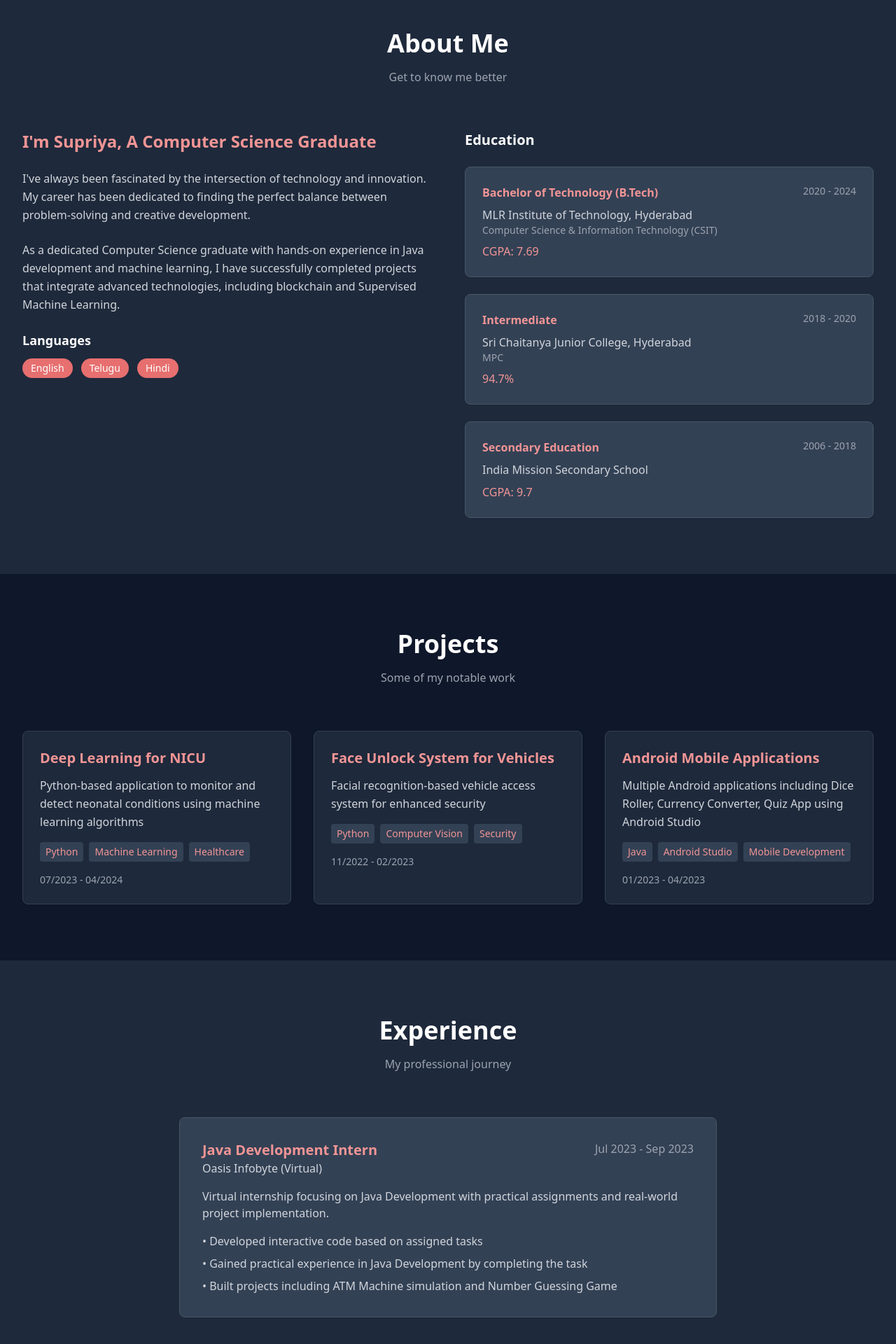
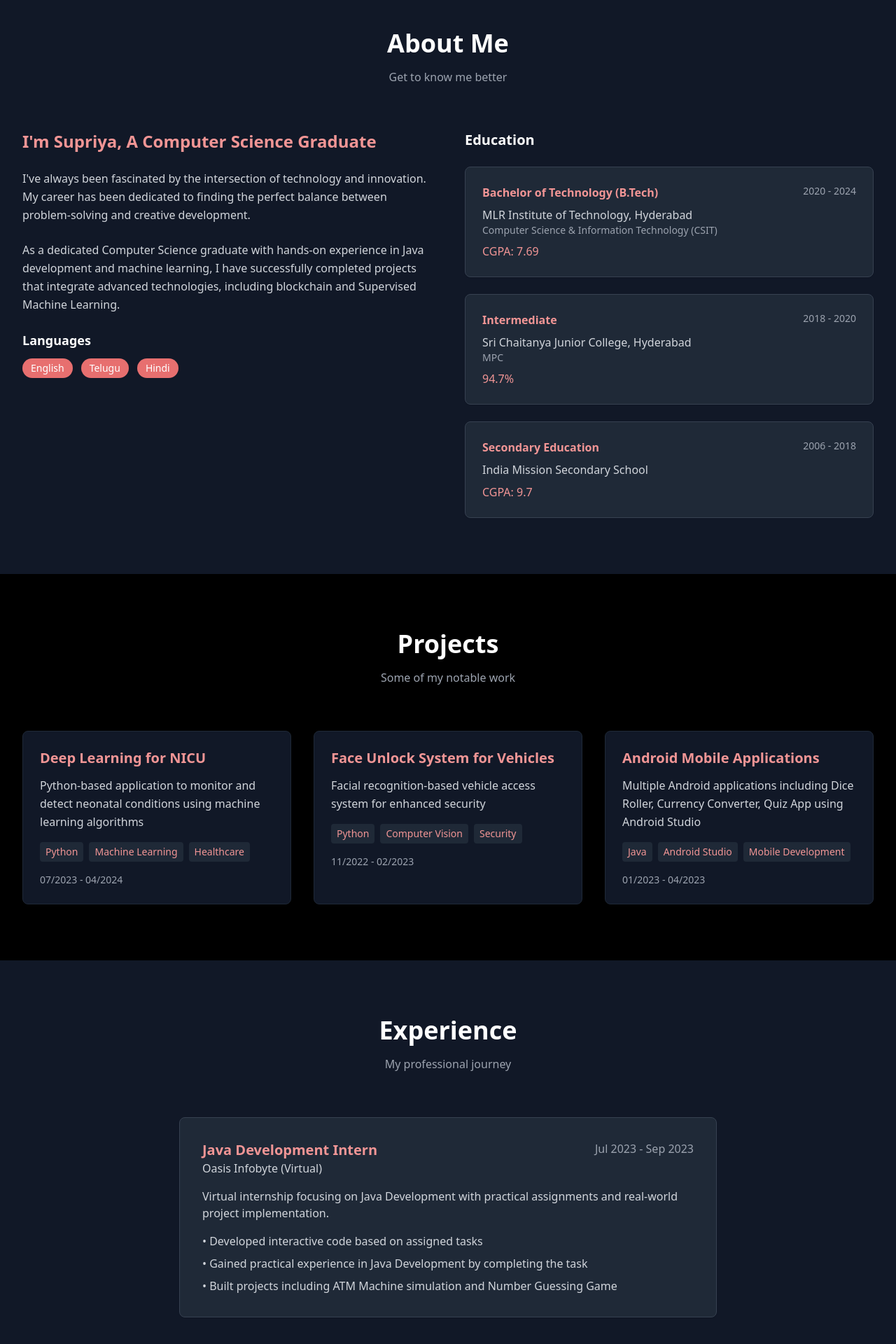
Before and after one commit to Abhiram0303/portfolio, a React (Vite) app: page / in a window 1280 px wide. Shown: the part 838-2758 px from the top of the page at 70% size. Built offline with nearby package versions, Linux system fonts and the light colour scheme.

Commit message:
Change DP and set theme to black
Updated profile picture and set the background color to black. Modified `src/pages/Index.tsx` and `src/index.css`.

```diff
--- a/src/pages/Index.tsx
+++ b/src/pages/Index.tsx
@@ -1,3 +1,4 @@
+
 import { useState } from 'react';
 import { Menu, X, Download, Linkedin } from 'lucide-react';
 import { Button } from '@/components/ui/button';
@@ -82,9 +83,9 @@ const Index = () => {
   ];
 
   return (
-    <div className="min-h-screen bg-slate-900 text-white">
+    <div className="min-h-screen bg-black text-white">
       {/* Navigation */}
-      <nav className="fixed top-0 left-0 right-0 z-50 bg-slate-900/95 backdrop-blur-sm border-b border-slate-800">
+      <nav className="fixed top-0 left-0 right-0 z-50 bg-black/95 backdrop-blur-sm border-b border-gray-800">
         <div className="max-w-7xl mx-auto px-4 sm:px-6 lg:px-8">
           <div className="flex justify-between items-center h-16">
             <div className="text-xl font-bold text-coral-400">SUPRIYA.</div>
@@ -112,7 +113,7 @@ const Index = () => {
 
         {/* Mobile Navigation */}
         {isMenuOpen && (
-          <div className="md:hidden bg-slate-800 border-t border-slate-700">
+          <div className="md:hidden bg-gray-900 border-t border-gray-800">
             <div className="px-2 pt-2 pb-3 space-y-1">
               <button onClick={() => scrollToSection('home')} className="block px-3 py-2 text-gray-300 hover:text-coral-400 w-full text-left">Home</button>
               <button onClick={() => scrollToSection('about')} className="block px-3 py-2 text-gray-300 hover:text-coral-400 w-full text-left">About</button>
@@ -171,7 +172,7 @@ const Index = () => {
               <div className="relative">
                 <div className="w-80 h-80 rounded-full border-4 border-coral-400 overflow-hidden">
                   <img
-                    src="/lovable-uploads/54482c4a-33f3-431e-9c59-5841fb28706e.png"
+                    src="/lovable-uploads/e2f5d714-0516-4791-9fe2-70a68d8f23dd.png"
                     alt="Supriya Ramidi"
                     className="w-full h-full object-cover"
                   />
@@ -185,7 +186,7 @@ const Index = () => {
       </section>
 
       {/* About Section */}
-      <section id="about" className="py-20 bg-slate-800">
+      <section id="about" className="py-20 bg-gray-900">
         <div className="max-w-7xl mx-auto px-4 sm:px-6 lg:px-8">
           <div className="text-center mb-16">
             <h2 className="text-4xl font-bold mb-4">About Me</h2>
@@ -221,7 +222,7 @@ const Index = () => {
               <h4 className="text-xl font-bold mb-6">Education</h4>
               <div className="space-y-6">
                 {education.map((edu, index) => (
-                  <Card key={index} className="bg-slate-700 border-slate-600">
+                  <Card key={index} className="bg-gray-800 border-gray-700">
                     <CardContent className="p-6">
                       <div className="flex justify-between items-start mb-2">
                         <h5 className="font-semibold text-coral-400">{edu.degree}</h5>
@@ -249,7 +250,7 @@ const Index = () => {
 
           <div className="grid md:grid-cols-2 lg:grid-cols-3 gap-8">
             {projects.map((project, index) => (
-              <Card key={index} className="bg-slate-800 border-slate-700 hover:border-coral-400 transition-all duration-300 hover:scale-105">
+              <Card key={index} className="bg-gray-900 border-gray-800 hover:border-coral-400 transition-all duration-300 hover:scale-105">
                 <CardContent className="p-6">
                   <h3 className="text-xl font-bold mb-3 text-coral-400">{project.title}</h3>
                   <p className="text-gray-300 mb-4 leading-relaxed">{project.description}</p>
@@ -257,7 +258,7 @@ const Index = () => {
                   <div className="mb-4">
                     <div className="flex flex-wrap gap-2">
                       {project.tech.map((tech, techIndex) => (
-                        <span key={techIndex} className="px-2 py-1 bg-slate-700 text-coral-400 rounded text-sm">
+                        <span key={techIndex} className="px-2 py-1 bg-gray-800 text-coral-400 rounded text-sm">
                           {tech}
                         </span>
                       ))}
@@ -273,7 +274,7 @@ const Index = () => {
       </section>
 
       {/* Experience Section */}
-      <section className="py-20 bg-slate-800">
+      <section className="py-20 bg-gray-900">
         <div className="max-w-7xl mx-auto px-4 sm:px-6 lg:px-8">
           <div className="text-center mb-16">
             <h2 className="text-4xl font-bold mb-4">Experience</h2>
@@ -281,7 +282,7 @@ const Index = () => {
           </div>
 
           <div className="max-w-3xl mx-auto">
-            <Card className="bg-slate-700 border-slate-600">
+            <Card className="bg-gray-800 border-gray-700">
               <CardContent className="p-8">
                 <div className="flex justify-between items-start mb-4">
                   <div>
@@ -317,7 +318,7 @@ const Index = () => {
               <h3 className="text-2xl font-bold mb-6 text-coral-400">Technical Skills</h3>
               <div className="grid grid-cols-2 gap-4">
                 {technicalSkills.map((skill, index) => (
-                  <div key={index} className="bg-slate-800 p-4 rounded-lg text-center hover:bg-slate-700 transition-colors">
+                  <div key={index} className="bg-gray-900 p-4 rounded-lg text-center hover:bg-gray-800 transition-colors">
                     <span className="text-gray-300">{skill}</span>
                   </div>
                 ))}
@@ -328,7 +329,7 @@ const Index = () => {
               <h3 className="text-2xl font-bold mb-6 text-coral-400">Soft Skills</h3>
               <div className="space-y-4">
                 {softSkills.map((skill, index) => (
-                  <div key={index} className="bg-slate-800 p-4 rounded-lg hover:bg-slate-700 transition-colors">
+                  <div key={index} className="bg-gray-900 p-4 rounded-lg hover:bg-gray-800 transition-colors">
                     <span className="text-gray-300">{skill}</span>
                   </div>
                 ))}
@@ -344,7 +345,7 @@ const Index = () => {
 
             <div className="grid md:grid-cols-2 lg:grid-cols-3 gap-8">
               {certifications.map((cert, index) => (
-                <Card key={index} className="bg-slate-800 border-slate-700 hover:border-coral-400 transition-all duration-300">
+                <Card key={index} className="bg-gray-900 border-gray-800 hover:border-coral-400 transition-all duration-300">
                   <CardContent className="p-6">
                     <h3 className="text-xl font-bold mb-3 text-coral-400">{cert.title}</h3>
                     <p className="text-gray-300 leading-relaxed">{cert.description}</p>
@@ -357,7 +358,7 @@ const Index = () => {
       </section>
 
       {/* Contact Section */}
-      <section id="contact" className="py-20 bg-slate-800">
+      <section id="contact" className="py-20 bg-gray-900">
         <div className="max-w-7xl mx-auto px-4 sm:px-6 lg:px-8">
           <div className="text-center mb-16">
             <h2 className="text-4xl font-bold mb-4">Contact</h2>
@@ -393,20 +394,20 @@ const Index = () => {
               </div>
             </div>
 
-            <Card className="bg-slate-700 border-slate-600">
+            <Card className="bg-gray-800 border-gray-700">
               <CardContent className="p-8">
                 <form className="space-y-6">
                   <div>
                     <label className="block text-sm font-medium mb-2">Name</label>
-                    <input type="text" className="w-full px-4 py-3 bg-slate-800 border border-slate-600 rounded-lg focus:border-coral-400 focus:outline-none transition-colors" />
+                    <input type="text" className="w-full px-4 py-3 bg-gray-900 border border-gray-700 rounded-lg focus:border-coral-400 focus:outline-none transition-colors" />
                   </div>
                   <div>
                     <label className="block text-sm font-medium mb-2">Email</label>
-                    <input type="email" className="w-full px-4 py-3 bg-slate-800 border border-slate-600 rounded-lg focus:border-coral-400 focus:outline-none transition-colors" />
+                    <input type="email" className="w-full px-4 py-3 bg-gray-900 border border-gray-700 rounded-lg focus:border-coral-400 focus:outline-none transition-colors" />
                   </div>
                   <div>
                     <label className="block text-sm font-medium mb-2">Message</label>
-                    <textarea rows={5} className="w-full px-4 py-3 bg-slate-800 border border-slate-600 rounded-lg focus:border-coral-400 focus:outline-none transition-colors resize-none"></textarea>
+                    <textarea rows={5} className="w-full px-4 py-3 bg-gray-900 border border-gray-700 rounded-lg focus:border-coral-400 focus:outline-none transition-colors resize-none"></textarea>
                   </div>
                   <Button className="w-full bg-coral-500 hover:bg-coral-600 text-white py-3 rounded-lg transition-all duration-300 hover:scale-105">
                     Send Message
@@ -419,7 +420,7 @@ const Index = () => {
       </section>
 
       {/* Footer */}
-      <footer className="py-8 border-t border-slate-800">
+      <footer className="py-8 border-t border-gray-800">
         <div className="max-w-7xl mx-auto px-4 sm:px-6 lg:px-8 text-center">
           <p className="text-gray-400">© 2024 Supriya Ramidi. All rights reserved.</p>
         </div>
```
Also changed, not shown: public/lovable-uploads/e2f5d714-0516-4791-9fe2-70a68d8f23dd.png (added).
